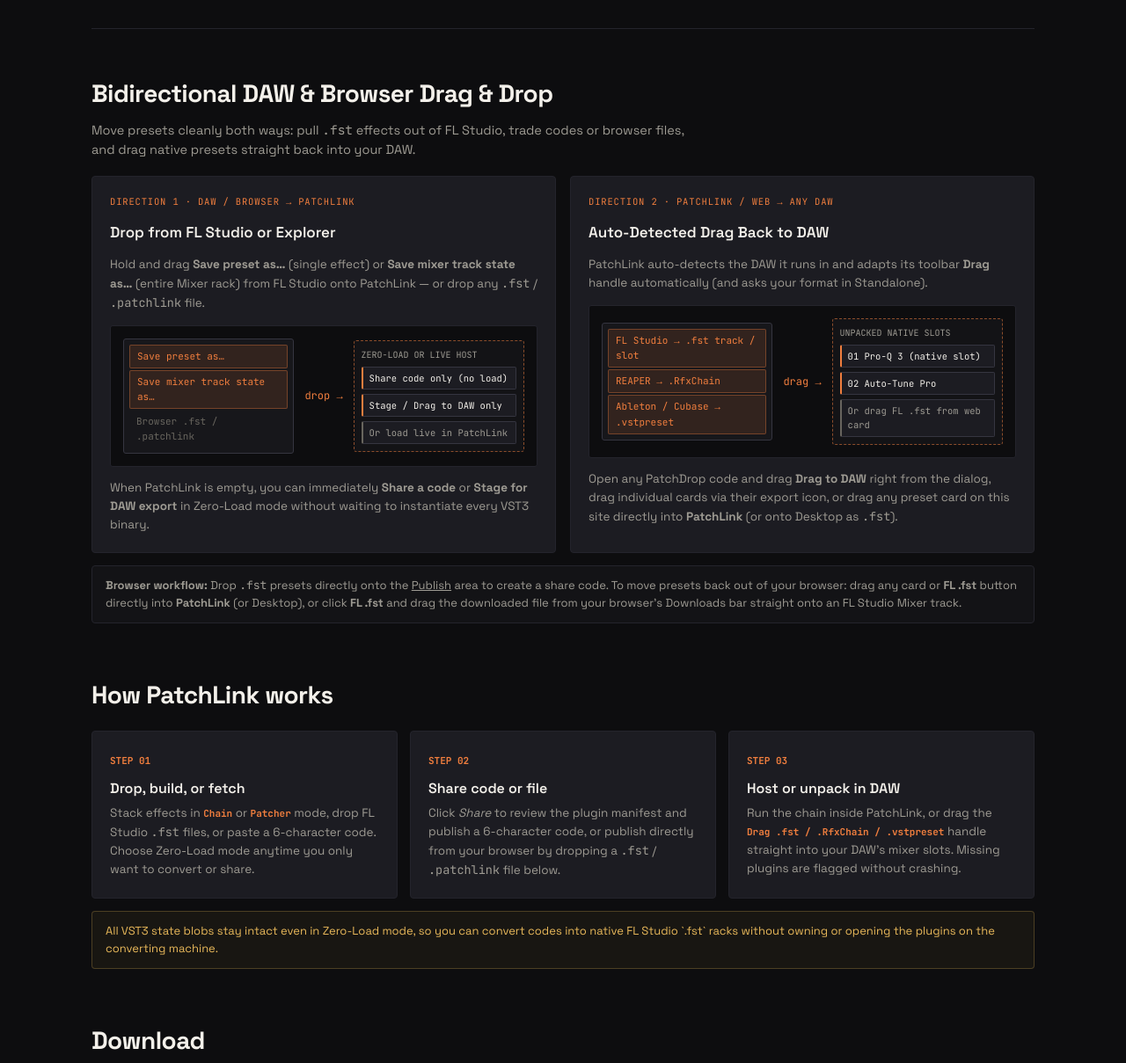
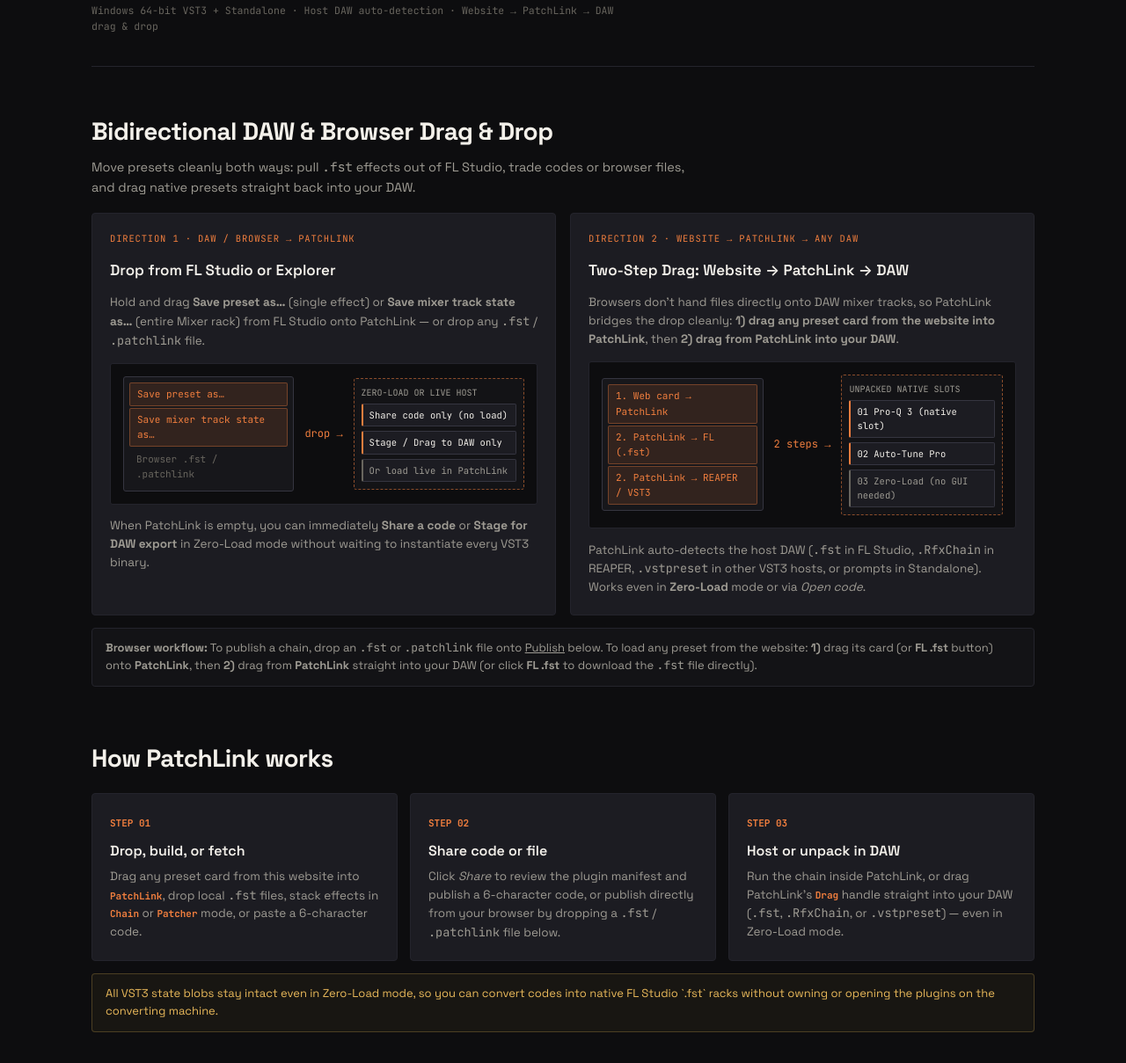
Before and after one commit to youpaki/PatchDrop, a website: page patchdrop/public/index.html in a window 1280 px wide. Shown: the part 482-1691 px from the top of the page at 88% size. Drawn offline with Linux system fonts and the light colour scheme; no server answers.

Commit message:
Clarify two-step drag-and-drop workflow (Website -> PatchLink -> DAW)

```diff
--- a/patchdrop/public/app.js
+++ b/patchdrop/public/app.js
@@ -277,6 +277,7 @@ function buildPresetCard(p, { isPreview = false, activeTag = '', onTagSelect = n
   const el = document.createElement('div');
   el.className = 'card';
   el.draggable = true;
+  el.title = 'Step 1: Drag this card into PatchLink -> Step 2: Drag from PatchLink into your DAW';
   el.addEventListener('dragstart', (ev) => attachFstDragData(ev, p));
 
   const head = document.createElement('div');
@@ -365,7 +366,7 @@ function buildPresetCard(p, { isPreview = false, activeTag = '', onTagSelect = n
   fstLink.draggable = true;
   fstLink.href = `api/p/${p.code}/patchdrop-${p.code}.fst`;
   fstLink.setAttribute('download', `patchdrop-${p.code}.fst`);
-  fstLink.title = 'Drag onto PatchLink or Desktop, or click to download .fst for FL Studio';
+  fstLink.title = 'Step 1: Drag onto PatchLink, then Step 2: drag from PatchLink into your DAW (or click to download .fst)';
   fstLink.textContent = 'FL .fst';
   fstLink.addEventListener('dragstart', (ev) => {
     ev.stopPropagation();
@@ -722,7 +723,7 @@ if (pubForm) {
         body: JSON.stringify(body),
       });
       const tagsTxt = (j.tags || []).join(' ');
-      box.innerHTML = `<div class="ok">Code ready: <b>${j.code}</b><br>Category: ${(CATEGORY_LABELS[j.category] || j.category || 'FX')}${tagsTxt ? ' · ' + tagsTxt : ''}<br>Paste this code in PatchLink → <i>Open code</i>, or drag <b>FL .fst</b> directly from its card below.</div>`;
+      box.innerHTML = `<div class="ok">Code ready: <b>${j.code}</b><br>Category: ${(CATEGORY_LABELS[j.category] || j.category || 'FX')}${tagsTxt ? ' · ' + tagsTxt : ''}<br>Drag this preset card into <b>PatchLink</b> (then drag from PatchLink into your DAW), or paste <b>${j.code}</b> in PatchLink → <i>Open code</i>.</div>`;
       if (reloadActiveView) reloadActiveView();
     } catch (err) {
       box.textContent = 'Error: ' + err.message;
--- a/patchdrop/public/index.html
+++ b/patchdrop/public/index.html
@@ -37,12 +37,12 @@
     <div>
       <div class="hero-eyebrow">VST3 + Standalone chainer · FL Studio / REAPER / Ableton / Browser</div>
       <h1>Pack your FX rack into 6 characters.</h1>
-      <p class="lede">Drag FL Studio <span class="mono">.fst</span> presets straight into PatchLink, share a 6-character code like <b class="code-inline">K7Q2XA</b>, or drag any chain <b>back out into your DAW</b> natively as <span class="mono">.fst</span>, <span class="mono">.RfxChain</span>, or <span class="mono">.vstpreset</span> — even in <b>Zero-Load</b> mode without loading plugin GUIs.</p>
+      <p class="lede">Drag FL Studio <span class="mono">.fst</span> presets into PatchLink to generate a 6-character code like <b class="code-inline">K7Q2XA</b>. To load a community chain into your mix: <b>1) drag any preset card from this website into PatchLink</b>, then <b>2) drag from PatchLink straight into your DAW</b> (<span class="mono">.fst</span>, <span class="mono">.RfxChain</span>, or <span class="mono">.vstpreset</span>) — even in <b>Zero-Load</b> mode without opening plugin GUIs.</p>
       <div class="hero-cta">
         <a class="btn big" href="#download">Download PatchLink 1.5.1</a>
         <a class="btn ghost big" href="presets.html">Browse community presets</a>
       </div>
-      <div class="spec-line">Windows 64-bit VST3 + Standalone · Host DAW auto-detection · Browser .fst drag &amp; drop</div>
+      <div class="spec-line">Windows 64-bit VST3 + Standalone · Host DAW auto-detection · Website → PatchLink → DAW drag &amp; drop</div>
     </div>
 
     <div class="rack-preview" aria-label="Example PatchLink chain manifest">
@@ -90,38 +90,38 @@
       </div>
 
       <div class="fl-card">
-        <div class="fl-card-tag">Direction 2 · PatchLink / Web → Any DAW</div>
-        <h3>Auto-Detected Drag Back to DAW</h3>
-        <p>PatchLink auto-detects the DAW it runs in and adapts its toolbar <b>Drag</b> handle automatically (and asks your format in Standalone).</p>
+        <div class="fl-card-tag">Direction 2 · Website → PatchLink → Any DAW</div>
+        <h3>Two-Step Drag: Website → PatchLink → DAW</h3>
+        <p>Browsers don't hand files directly onto DAW mixer tracks, so PatchLink bridges the drop cleanly: <b>1) drag any preset card from the website into PatchLink</b>, then <b>2) drag from PatchLink into your DAW</b>.</p>
         <div class="fl-diagram">
           <div class="fl-menu-mock">
-            <div class="fl-menu-item active">FL Studio → .fst track / slot</div>
-            <div class="fl-menu-item active">REAPER → .RfxChain</div>
-            <div class="fl-menu-item active">Ableton / Cubase → .vstpreset</div>
+            <div class="fl-menu-item active">1. Web card → PatchLink</div>
+            <div class="fl-menu-item active">2. PatchLink → FL (.fst)</div>
+            <div class="fl-menu-item active">2. PatchLink → REAPER / VST3</div>
           </div>
-          <div class="fl-arrow">drag →</div>
+          <div class="fl-arrow">2 steps →</div>
           <div class="fl-rack-mock">
             <div class="fl-rack-label">Unpacked Native Slots</div>
             <div class="fl-rack-chip">01 Pro-Q 3 (native slot)</div>
             <div class="fl-rack-chip">02 Auto-Tune Pro</div>
-            <div class="fl-rack-chip dim">Or drag FL .fst from web card</div>
+            <div class="fl-rack-chip dim">03 Zero-Load (no GUI needed)</div>
           </div>
         </div>
-        <p>Open any PatchDrop code and drag <b>Drag to DAW</b> right from the dialog, drag individual cards via their export icon, or drag any preset card on this site directly into <b>PatchLink</b> (or onto Desktop as <span class="mono">.fst</span>).</p>
+        <p>PatchLink auto-detects the host DAW (<span class="mono">.fst</span> in FL Studio, <span class="mono">.RfxChain</span> in REAPER, <span class="mono">.vstpreset</span> in other VST3 hosts, or prompts in Standalone). Works even in <b>Zero-Load</b> mode or via <i>Open code</i>.</p>
       </div>
     </div>
 
     <div class="fl-note">
-      <b>Browser workflow:</b> Drop <span class="mono">.fst</span> presets directly onto the <a href="#publish">Publish</a> area to create a share code. To move presets back out of your browser: drag any card or <b>FL .fst</b> button directly into <b>PatchLink</b> (or Desktop), or click <b>FL .fst</b> and drag the downloaded file from your browser's Downloads bar straight onto an FL Studio Mixer track.
+      <b>Browser workflow:</b> To publish a chain, drop an <span class="mono">.fst</span> or <span class="mono">.patchlink</span> file onto <a href="#publish">Publish</a> below. To load any preset from the website: <b>1)</b> drag its card (or <b>FL .fst</b> button) onto <b>PatchLink</b>, then <b>2)</b> drag from <b>PatchLink</b> straight into your DAW (or click <b>FL .fst</b> to download the <span class="mono">.fst</span> file directly).
     </div>
   </section>
 
   <section id="workflow" class="section">
     <h2>How PatchLink works</h2>
     <div class="steps">
-      <div class="step"><b>STEP 01</b><h3>Drop, build, or fetch</h3><p>Stack effects in <b>Chain</b> or <b>Patcher</b> mode, drop FL Studio <span class="mono">.fst</span> files, or paste a 6-character code. Choose Zero-Load mode anytime you only want to convert or share.</p></div>
+      <div class="step"><b>STEP 01</b><h3>Drop, build, or fetch</h3><p>Drag any preset card from this website into <b>PatchLink</b>, drop local <span class="mono">.fst</span> files, stack effects in <b>Chain</b> or <b>Patcher</b> mode, or paste a 6-character code.</p></div>
       <div class="step"><b>STEP 02</b><h3>Share code or file</h3><p>Click <i>Share</i> to review the plugin manifest and publish a 6-character code, or publish directly from your browser by dropping a <span class="mono">.fst</span> / <span class="mono">.patchlink</span> file below.</p></div>
-      <div class="step"><b>STEP 03</b><h3>Host or unpack in DAW</h3><p>Run the chain inside PatchLink, or drag the <b>Drag .fst / .RfxChain / .vstpreset</b> handle straight into your DAW's mixer slots. Missing plugins are flagged without crashing.</p></div>
+      <div class="step"><b>STEP 03</b><h3>Host or unpack in DAW</h3><p>Run the chain inside PatchLink, or drag PatchLink's <b>Drag</b> handle straight into your DAW (<span class="mono">.fst</span>, <span class="mono">.RfxChain</span>, or <span class="mono">.vstpreset</span>) — even in Zero-Load mode.</p></div>
     </div>
     <div class="warn">All VST3 state blobs stay intact even in Zero-Load mode, so you can convert codes into native FL Studio `.fst` racks without owning or opening the plugins on the converting machine.</div>
   </section>
@@ -169,7 +169,7 @@
     <div class="row-head">
       <div>
         <h2>Community presets</h2>
-        <p class="sub">Latest chains uploaded by users. Open the dedicated directory to filter by category, <span class="mono">#hashtag</span>, or plugin.</p>
+        <p class="sub">Latest chains uploaded by users. Drag any card below into <b>PatchLink</b>, then drag from <b>PatchLink</b> into your DAW — or open the full directory for categories &amp; <span class="mono">#tags</span>.</p>
       </div>
       <a class="btn small secondary" href="presets.html">Open full directory →</a>
     </div>
@@ -217,7 +217,7 @@
 
   <section class="section faq">
     <h2>Technical FAQ</h2>
-    <details open><summary>How does Drag-to-DAW &amp; Zero-Load mode work?</summary><p>PatchLink checks which DAW loaded it: FL Studio uses <span class="mono">.fst</span> (single-slot or full 10-slot Mixer track), REAPER uses <span class="mono">.RfxChain</span>, and other VST3 hosts use <span class="mono">.vstpreset</span> (Standalone asks you to choose). In Zero-Load mode (empty drop or <i>Open code</i>), PatchLink keeps the binary states in RAM so you can generate codes or drag straight into your DAW without loading any VST3 plugins inside PatchLink.</p></details>
+    <details open><summary>How do Website → PatchLink → DAW drag &amp; Zero-Load work?</summary><p><b>Step 1 (Website → PatchLink):</b> Drag any preset card or <b>FL .fst</b> button from this website onto PatchLink (or paste its 6-character code). <b>Step 2 (PatchLink → DAW):</b> Drag PatchLink's <b>Drag</b> handle onto your DAW — FL Studio receives <span class="mono">.fst</span> (single-slot or 10-slot Mixer track), REAPER receives <span class="mono">.RfxChain</span>, and other VST3 hosts receive <span class="mono">.vstpreset</span> (Standalone asks you to choose). In Zero-Load mode, PatchLink keeps the binary states in RAM so you can generate codes or drag straight into your DAW without loading any VST3 plugins inside PatchLink.</p></details>
     <details><summary>Why can't FL-native plugins like Fruity WaveShaper load inside PatchLink?</summary><p>FL-native plugins (WaveShaper, Chorus, Flanger, Blood Overdrive, etc.) only exist inside FL Studio's internal engine and aren't exported as standard VST3 binaries. When you drop an FL mixer <span class="mono">.fst</span> file, PatchLink loads or keeps all third-party VST3 slots with their exact settings and lists any skipped FL-native slots cleanly.</p></details>
     <details><summary>What happens if my friend doesn't own one of the VST3 plugins?</summary><p>PatchLink resolves each plugin by format, UID, and name. Everything installed on their system loads with full state; missing plugins are reported clearly without crashing the host or deleting saved data.</p></details>
     <details><summary>My plugin list inside PatchLink is empty after installing</summary><p>Open <b>Library</b> in the top bar and click <i>Scan selected</i>. Standard VST3 system paths and detected DAW folders are pre-listed automatically, and any unstable plugins are quarantined in the blacklist.</p></details>
```
Also changed, not shown: patchdrop/public/presets.html (+1 -1 lines).
